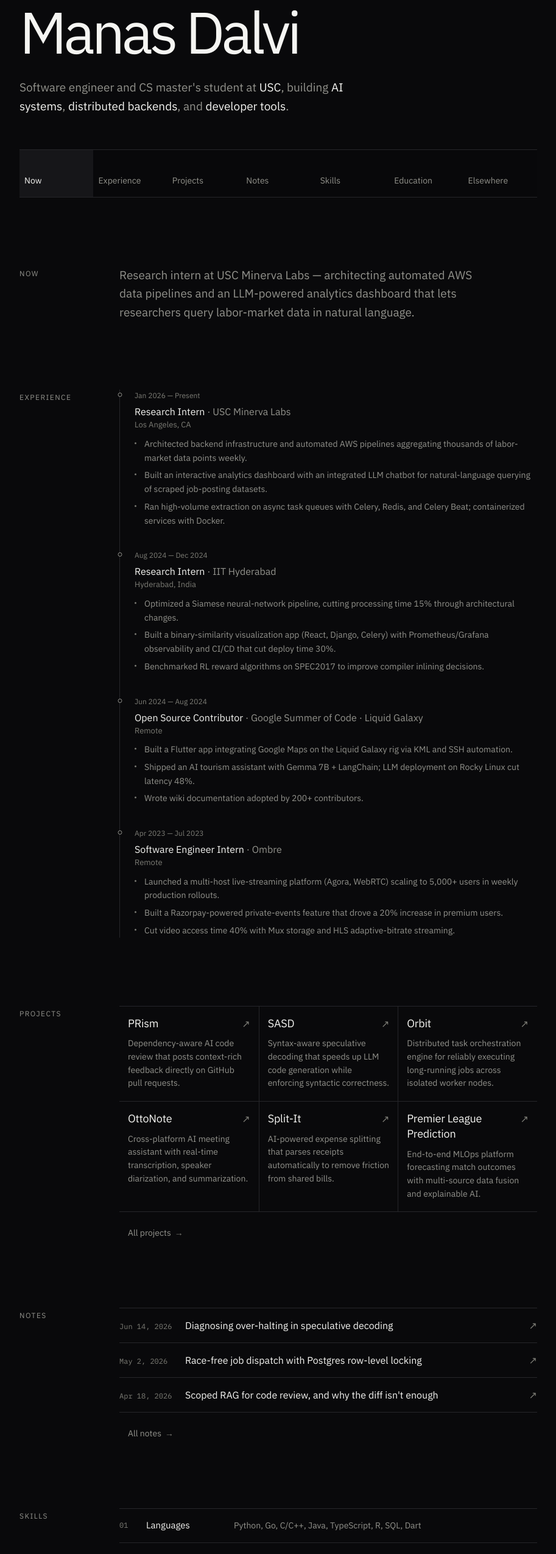
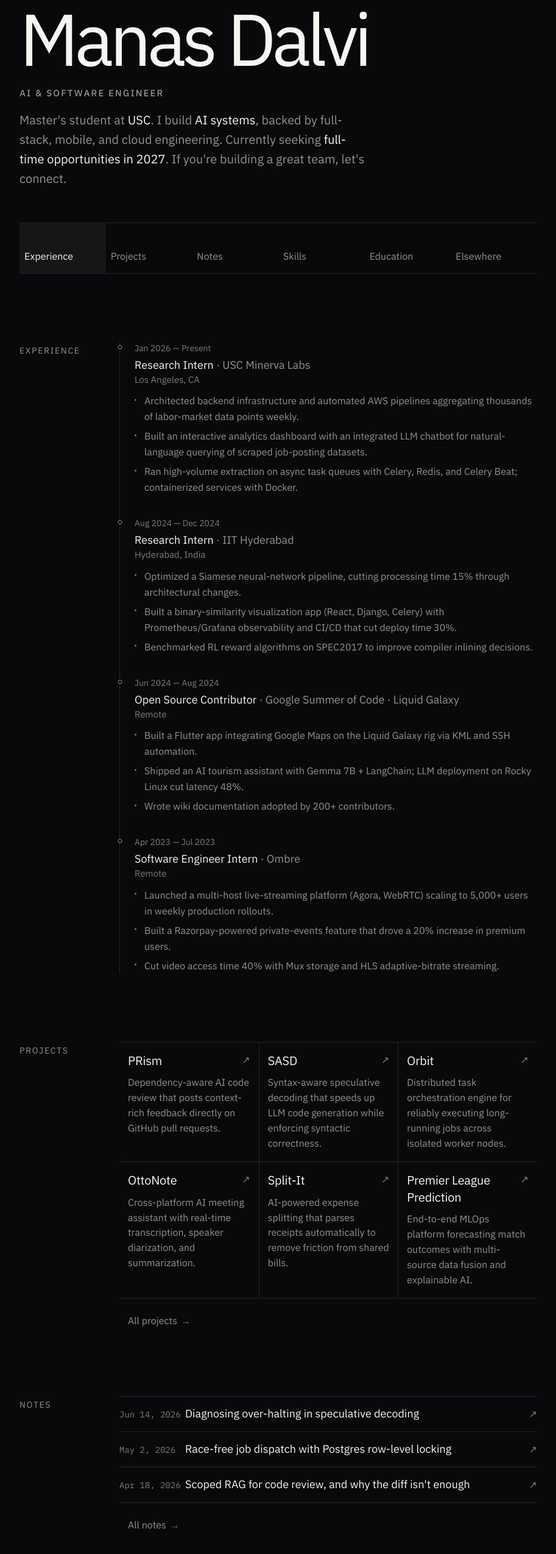
Before and after one commit to Manas-33/revised-portfolio, a Next.js app: page / in a window 1280 px wide. Shown: the part 180-2729 px from the top of the page at 61% size, without its empty margins (44-957 px from the left). Built offline with nearby package versions, Linux system fonts and the light colour scheme.

Commit message:
Update typography and layout

```diff
--- a/app/page.tsx
+++ b/app/page.tsx
@@ -7,7 +7,7 @@
 import { site } from "@/lib/site";
 import {
   tagline,
-  now,
+  // now,
   experience,
   skills,
   education,
@@ -21,7 +21,7 @@
 import { getAllNotes, formatDate, type Note } from "@/lib/notes";
 
 const NAV = [
-  { id: "now", label: "Now" },
+  // { id: "now", label: "Now" },
   { id: "experience", label: "Experience" },
   { id: "projects", label: "Projects" },
   { id: "notes", label: "Notes" },
@@ -46,24 +46,24 @@
       </div>
 
       <a
-        href="#now"
-        className="sr-only focus:not-sr-only focus:absolute focus:left-6 focus:top-4 focus:z-30 focus:bg-fill focus:px-3 focus:py-2 focus:text-[14px] focus:text-ink"
+        href="#experience"
+        className="sr-only focus:not-sr-only focus:absolute focus:left-6 focus:top-4 focus:z-30 focus:bg-fill focus:px-3 focus:py-2 focus:text-[16px] focus:text-ink"
       >
         Skip to content
       </a>
 
-      <Hero name={site.name} tagline={tagline} />
+      <Hero name={site.name} role={site.role} tagline={tagline} />
 
       <div className="anim-fade mt-14" style={{ animationDelay: "330ms" }}>
         <SectionNav items={NAV} />
       </div>
 
       <main>
-        <Section id="now" label="Now">
-          <p className="max-w-[54ch] text-[19px] leading-[1.6] text-muted">
+        {/* <Section id="now" label="Now">
+          <p className="max-w-[54ch] text-[21px] leading-[1.6] text-muted">
             {now}
           </p>
-        </Section>
+        </Section> */}
 
         <Section id="experience" label="Experience">
           <ExperienceList items={experience} />
@@ -73,7 +73,7 @@
           <ProjectList items={projects} />
           <Link
             href="/projects"
-            className="group ml-[14px] mt-6 inline-flex items-center gap-1.5 text-[14px] text-muted transition-colors hover:text-ink"
+            className="group ml-[14px] mt-6 inline-flex items-center gap-1.5 text-[16px] text-muted transition-colors hover:text-ink"
           >
             All projects
             <span className="text-faint transition-transform group-hover:translate-x-0.5 group-hover:text-muted">
@@ -86,7 +86,7 @@
           <NoteList items={notes} />
           <Link
             href="/notes"
-            className="group ml-[14px] mt-6 inline-flex items-center gap-1.5 text-[14px] text-muted transition-colors hover:text-ink"
+            className="group ml-[14px] mt-6 inline-flex items-center gap-1.5 text-[16px] text-muted transition-colors hover:text-ink"
           >
             All notes
             <span className="text-faint transition-transform group-hover:translate-x-0.5 group-hover:text-muted">
@@ -108,7 +108,7 @@
         </Section>
       </main>
 
-      <footer className="mt-24 flex items-center justify-between border-t border-rule py-8 text-[13px] text-faint">
+      <footer className="mt-24 flex items-center justify-between border-t border-rule py-8 text-[15px] text-faint">
         <span>
           © {new Date().getFullYear()} {site.name}
         </span>
@@ -132,19 +132,19 @@
             aria-hidden
             className="absolute left-0 top-[5px] h-[7px] w-[7px] -translate-x-1/2 rounded-full border border-muted bg-page"
           />
-          <div className="text-[12px] leading-5 text-faint tabular-nums">
+          <div className="text-[14px] leading-5 text-faint tabular-nums">
             {e.dates}
           </div>
-          <div className="mt-1 text-[16px] text-ink">
+          <div className="mt-1 text-[18px] text-ink">
             {e.role}
             <span className="text-muted"> · {e.company}</span>
           </div>
-          <div className="text-[13px] text-faint">{e.location}</div>
+          <div className="text-[15px] text-faint">{e.location}</div>
           <ul className="mt-2.5 flex flex-col gap-1.5">
             {e.highlights.map((h) => (
               <li
                 key={h}
-                className="relative pl-4 text-[14px] leading-relaxed text-muted before:absolute before:left-0 before:top-[0.72em] before:h-[3px] before:w-[3px] before:-translate-y-1/2 before:rounded-full before:bg-faint before:content-['']"
+                className="relative pl-4 text-[16px] leading-relaxed text-muted before:absolute before:left-0 before:top-[0.72em] before:h-[3px] before:w-[3px] before:-translate-y-1/2 before:rounded-full before:bg-faint before:content-['']"
               >
                 {h}
               </li>
@@ -174,10 +174,10 @@
             >
               ↗
             </span>
-            <strong className="pr-6 text-[18px] font-normal leading-snug tracking-[-0.012em] text-ink">
+            <strong className="pr-6 text-[20px] font-normal leading-snug tracking-[-0.012em] text-ink">
               {p.title}
             </strong>
-            <span className="text-[14px] leading-[1.55] text-muted">
+            <span className="text-[16px] leading-[1.55] text-muted">
               {p.tagline}
             </span>
           </Link>
@@ -196,10 +196,10 @@
             href={`/notes/${n.slug}`}
             className="group -mx-2 grid grid-cols-[92px_1fr_auto] items-baseline gap-4 px-2 py-4 transition-colors hover:bg-fill"
           >
-            <time className="whitespace-nowrap font-mono text-[12px] tabular-nums text-faint">
+            <time className="whitespace-nowrap font-mono text-[14px] tabular-nums text-faint">
               {formatDate(n.date)}
             </time>
-            <span className="text-[16px] leading-snug text-ink">
+            <span className="text-[18px] leading-snug text-ink">
               {n.title}
             </span>
             <span
@@ -223,11 +223,11 @@
           key={g.category}
           className="grid grid-cols-[28px_1fr] gap-x-3 border-b border-rule py-4 md:grid-cols-[28px_128px_1fr] md:gap-x-4"
         >
-          <span className="pt-0.5 font-mono text-[12px] tabular-nums text-faint">
+          <span className="pt-0.5 font-mono text-[14px] tabular-nums text-faint">
             {String(i + 1).padStart(2, "0")}
           </span>
-          <span className="text-[15px] text-ink">{g.category}</span>
-          <span className="col-start-2 text-[14px] leading-relaxed text-muted md:col-start-3">
+          <span className="text-[17px] text-ink">{g.category}</span>
+          <span className="col-start-2 text-[16px] leading-relaxed text-muted md:col-start-3">
             {g.items.join(", ")}
           </span>
         </li>
@@ -248,12 +248,12 @@
             aria-hidden
             className="absolute left-0 top-[5px] h-[7px] w-[7px] -translate-x-1/2 rounded-full border border-muted bg-page"
           />
-          <div className="text-[12px] leading-5 text-faint tabular-nums">
+          <div className="text-[14px] leading-5 text-faint tabular-nums">
             {e.dates}
           </div>
-          <div className="mt-1 text-[16px] text-ink">{e.school}</div>
-          <div className="text-[14px] text-muted">{e.degree}</div>
-          <div className="text-[13px] text-faint">{e.location}</div>
+          <div className="mt-1 text-[18px] text-ink">{e.school}</div>
+          <div className="text-[16px] text-muted">{e.degree}</div>
+          <div className="text-[15px] text-faint">{e.location}</div>
         </li>
       ))}
     </ol>
@@ -271,7 +271,7 @@
               href={s.href}
               target={external ? "_blank" : undefined}
               rel={external ? "noopener noreferrer" : undefined}
-              className="group inline-flex min-h-11 items-baseline gap-1.5 text-[16px] text-muted transition-colors hover:text-ink"
+              className="group inline-flex min-h-11 items-baseline gap-1.5 text-[18px] text-muted transition-colors hover:text-ink"
             >
               {s.label}
               {external && <span className="sr-only"> (opens in new tab)</span>}
--- a/components/hero.tsx
+++ b/components/hero.tsx
@@ -3,23 +3,31 @@
 
 export function Hero({
   name,
+  role,
   tagline,
 }: {
   name: string;
+  role: string;
   tagline: TaglineSegment[];
 }) {
   return (
     <header className="pt-16 md:pt-24">
       <Mark className="mb-10 rise" />
       <h1
-        className="anim-name text-[clamp(3rem,8vw,6rem)] font-normal leading-[0.92] tracking-[-0.055em] text-ink"
+        className="anim-name text-[clamp(3rem,9.5vw,7.5rem)] font-normal leading-[0.92] tracking-[-0.055em] text-ink"
         style={{ animationDelay: "90ms" }}
       >
         {name}
       </h1>
       <p
-        className="rise mt-8 max-w-[48ch] text-[19px] leading-[1.6] text-muted"
-        style={{ animationDelay: "230ms" }}
+        className="rise mt-6 text-[15px] font-medium uppercase tracking-[0.14em] text-muted"
+        style={{ animationDelay: "220ms" }}
+      >
+        {role}
+      </p>
+      <p
+        className="rise mt-4 max-w-[48ch] text-[20px] leading-[1.6] text-muted"
+        style={{ animationDelay: "320ms" }}
       >
         {tagline.map((seg, i) =>
           seg.href ? (
--- a/components/page-header.tsx
+++ b/components/page-header.tsx
@@ -14,11 +14,11 @@
       <div>
         <Link
           href="/"
-          className="text-[15px] font-medium transition-colors hover:text-accent"
+          className="text-[17px] font-medium transition-colors hover:text-accent"
         >
           {site.name}
         </Link>
-        <p className="text-[14px] text-muted">
+        <p className="text-[16px] text-muted">
           <Link
             href={backHref}
             className="arrow-link transition-colors hover:text-ink"
--- a/components/section-nav.tsx
+++ b/components/section-nav.tsx
@@ -36,7 +36,7 @@
             key={item.id}
             href={`#${item.id}`}
             aria-current={isActive ? "true" : undefined}
-            className={`flex flex-none flex-col gap-3 whitespace-nowrap px-2 py-4 text-[14px] transition-colors ${
+            className={`flex flex-none flex-col gap-3 whitespace-nowrap px-2 py-4 text-[16px] transition-colors ${
               isActive
                 ? "bg-fill text-ink"
                 : "text-muted hover:bg-fill hover:text-ink"
@@ -44,7 +44,7 @@
           >
             <span
               aria-hidden
-              className="invisible font-mono text-[12px] leading-none text-faint"
+              className="invisible font-mono text-[14px] leading-none text-faint"
             >
               {String(i + 1).padStart(2, "0")}
             </span>
--- a/components/section.tsx
+++ b/components/section.tsx
@@ -14,7 +14,7 @@
       data-reveal
       className="mt-16 grid scroll-mt-24 grid-cols-1 gap-y-4 md:mt-28 md:grid-cols-[128px_1fr] md:gap-x-9"
     >
-      <h2 className="pt-1 text-[12px] font-normal uppercase tracking-[0.12em] text-muted">
+      <h2 className="pt-1 text-[14px] font-normal uppercase tracking-[0.12em] text-muted">
         {label}
       </h2>
       <div className="min-w-0">{children}</div>
--- a/lib/portfolio.ts
+++ b/lib/portfolio.ts
@@ -33,15 +33,13 @@
 };
 
 export const tagline: TaglineSegment[] = [
-  { t: "Software engineer and CS master's student at " },
+  { t: "Master's student at " },
   { t: "USC", strong: true },
-  { t: ", building " },
+  { t: ". I build " },
   { t: "AI systems", strong: true },
-  { t: ", " },
-  { t: "distributed backends", strong: true },
-  { t: ", and " },
-  { t: "developer tools", strong: true },
-  { t: "." },
+  { t: ", backed by full-stack, mobile, and cloud engineering. Currently seeking " },
+  { t: "full-time opportunities in 2027", strong: true },
+  { t: ". If you're building a great team, let's connect." },
 ];
 
 export const now =
--- a/lib/site.ts
+++ b/lib/site.ts
@@ -1,9 +1,9 @@
 export const site = {
   name: "Manas Dalvi",
-  role: "Software Engineer",
+  role: "AI & Software Engineer",
   location: "Los Angeles, CA",
   tagline:
-    "Software engineer and CS master's student at USC, building AI systems, distributed backends, and developer tools.",
+    "AI & Software Engineer and Master's student at USC. I build AI systems, backed by full-stack, mobile, and cloud engineering. Currently seeking full-time opportunities in 2027.",
   email: "manasman@usc.edu",
   links: {
     github: "https://github.com/manas-33",
```
Also changed, not shown: app/notes/[slug]/page.tsx (+5 -5 lines), app/notes/page.tsx (+7 -7 lines), app/projects/[slug]/page.tsx (+24 -24 lines), app/projects/page.tsx (+9 -9 lines).
